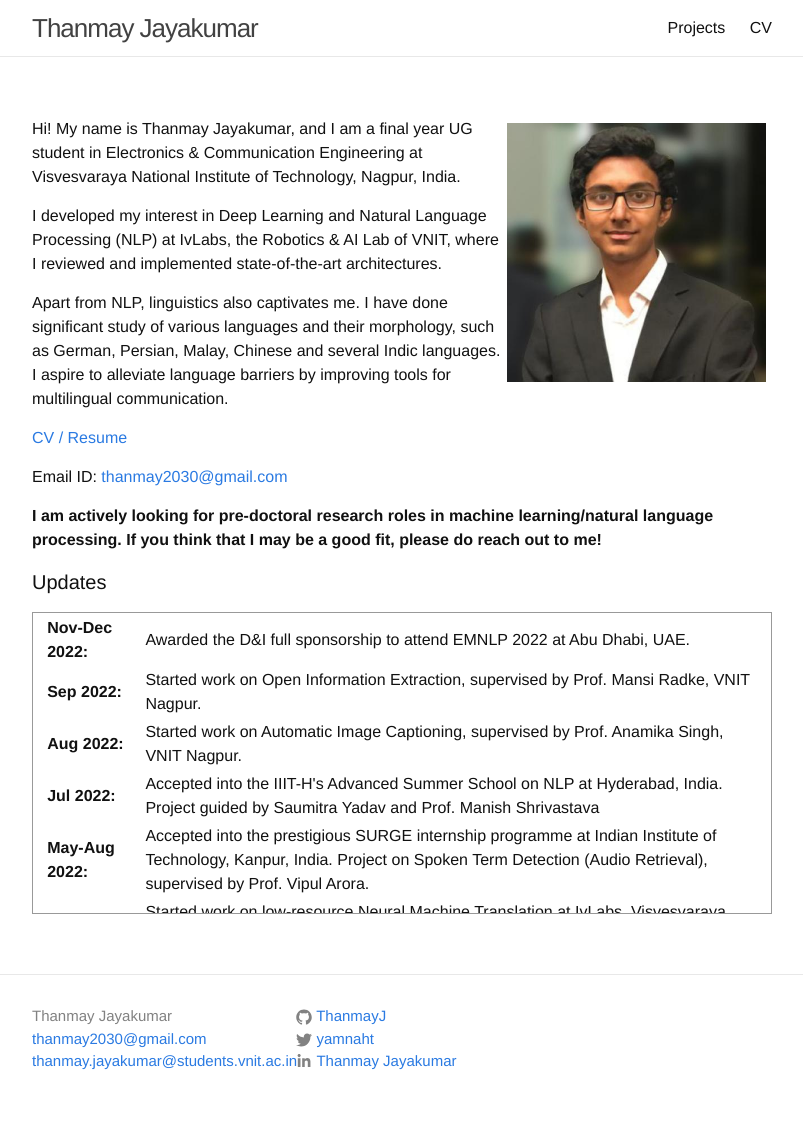
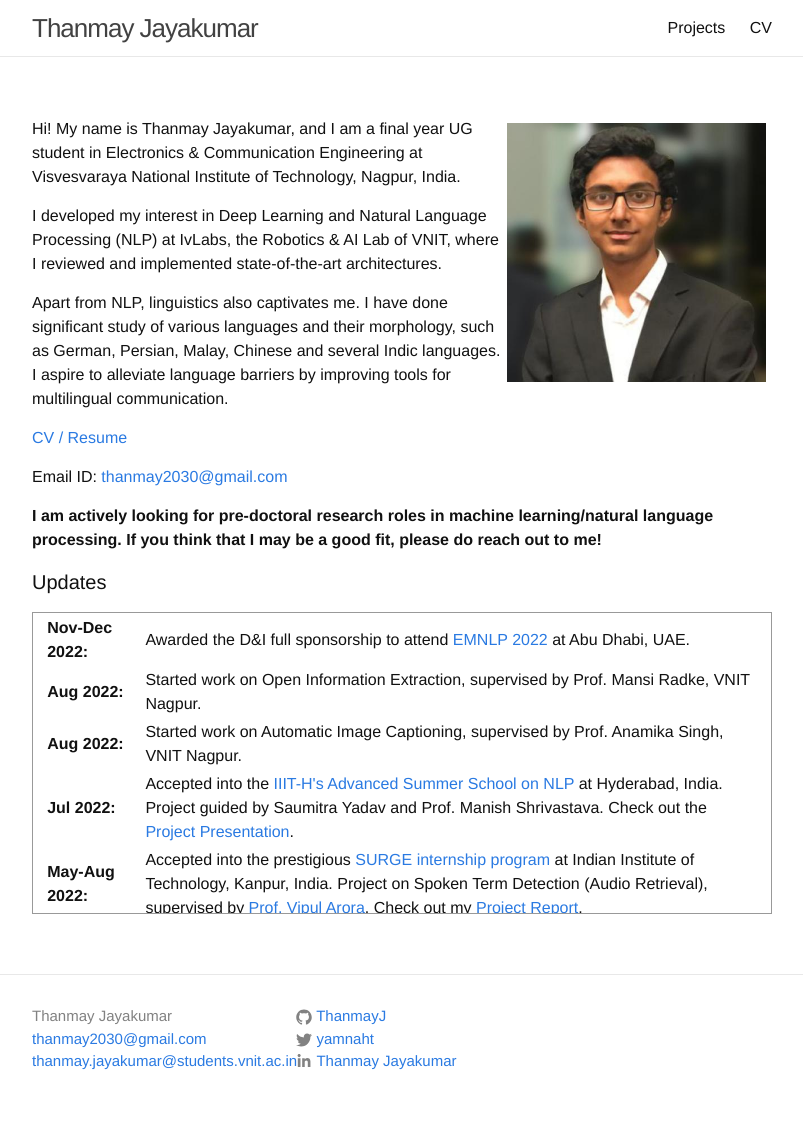
Before and after one commit to ThanmayJ/ThanmayJ.github.io, a Jekyll site: the page built from index.md, in a window 1280 px wide. Shown: the whole page, without its empty margins (238-1041 px from the left). Built offline with Jekyll 4.4.1, drawn with Linux system fonts in a browser that asks for light colours; comment, search, counter and statistics services are not loaded.

Commit message:
Updated CV and index page

```diff
--- a/index.md
+++ b/index.md
@@ -24,10 +24,10 @@ Email ID: [thanmay2030@gmail.com](mailto:thanmay2030@gmail.com)
 <table>
 <col width="100px">
 <col width="650px">
-  <tr><td><b>Nov-Dec 2022:</b></td><td>Awarded the D&I full sponsorship to attend EMNLP 2022 at Abu Dhabi, UAE.</td></tr>
-  <tr><td><b>Sep 2022:</b></td><td>Started work on Open Information Extraction, supervised by Prof. Mansi Radke, VNIT Nagpur.</td></tr>
+  <tr><td><b>Nov-Dec 2022:</b></td><td>Awarded the D&I full sponsorship to attend <a href="https://2022.emnlp.org/">EMNLP 2022</a> at Abu Dhabi, UAE.</td></tr>
+  <tr><td><b>Aug 2022:</b></td><td>Started work on Open Information Extraction, supervised by Prof. Mansi Radke, VNIT Nagpur.</td></tr>
   <tr><td><b>Aug 2022:</b></td><td>Started work on Automatic Image Captioning, supervised by Prof. Anamika Singh, VNIT Nagpur.</td></tr>
-  <tr><td><b>Jul 2022:</b></td><td>Accepted into the IIIT-H's Advanced Summer School on NLP at Hyderabad, India. Project guided by Saumitra Yadav and Prof. Manish Shrivastava</td></tr>
-  <tr><td><b>May-Aug 2022:</b></td><td>Accepted into the prestigious SURGE internship programme at Indian Institute of Technology, Kanpur, India. Project on Spoken Term Detection (Audio Retrieval), supervised by Prof. Vipul Arora.</td></tr>
-  <tr><td><b>Jun 2021:</b></td><td>Started work on low-resource Neural Machine Translation at IvLabs, Visvesvaraya National Institute of Technology, supervised by Prof. Shital Chiddarwar. </td></tr>
-  <tr><td><b>May-Jul 2020:</b></td><td>Started my Summer Internship at IvLabs, Visvesvaraya National Institute of Technology. Project on Automatic Speaker Recognition, supervised by Prof. Shital Chiddarwar. </td></tr>
+  <tr><td><b>Jul 2022:</b></td><td>Accepted into the <a href="https://ltrc.iiit.ac.in/iasnlp2022">IIIT-H's Advanced Summer School on NLP</a> at Hyderabad, India. Project guided by Saumitra Yadav and Prof. Manish Shrivastava. Check out the <a href="https://drive.google.com/file/d/1ws3ViFsy404ads5mE8fe7KTQh-Peost-/view?usp=sharing">Project Presentation</a>.</td></tr>
+  <tr><td><b>May-Aug 2022:</b></td><td>Accepted into the prestigious <a href="http://surge.iitk.ac.in/index.php">SURGE internship program</a> at Indian Institute of Technology, Kanpur, India. Project on Spoken Term Detection (Audio Retrieval), supervised by <a href="https://vipular.github.io/">Prof. Vipul Arora</a>. Check out my <a href="https://drive.google.com/file/d/1R1s4v7eVY_E23BnEazHlMeAqAmnNEr43/view">Project Report</a>.</td></tr>
+  <tr><td><b>Jun 2021:</b></td><td>Started work on low-resource Neural Machine Translation at IvLabs, Visvesvaraya National Institute of Technology. Check out the <a href="https://docs.google.com/presentation/d/1oWpU-3UGvh6xf_P8z_LmJulEeX8B0UWYFoCn9NDeyyA/edit?usp=sharing">Presentation</a>.</td></tr>
+  <tr><td><b>May-Jul 2020:</b></td><td>Started my Summer Internship at IvLabs, Visvesvaraya National Institute of Technology. Project on Automatic Speaker Recognition, supervised by <a href="https://scholar.google.co.in/citations?hl=en&user=B9InqKQAAAAJ&view_op=list_works&sortby=pubdate">Prof. Shital Chiddarwar</a>. </td></tr>
```
Also changed, not shown: 2 other files.
